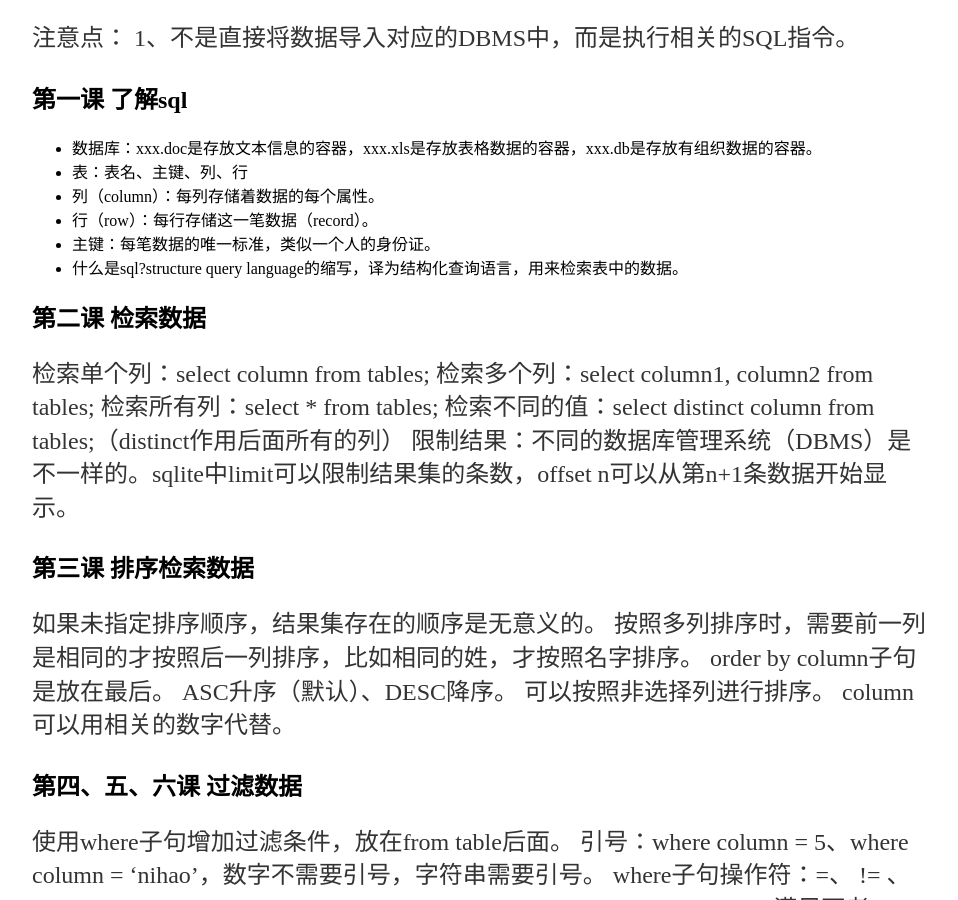
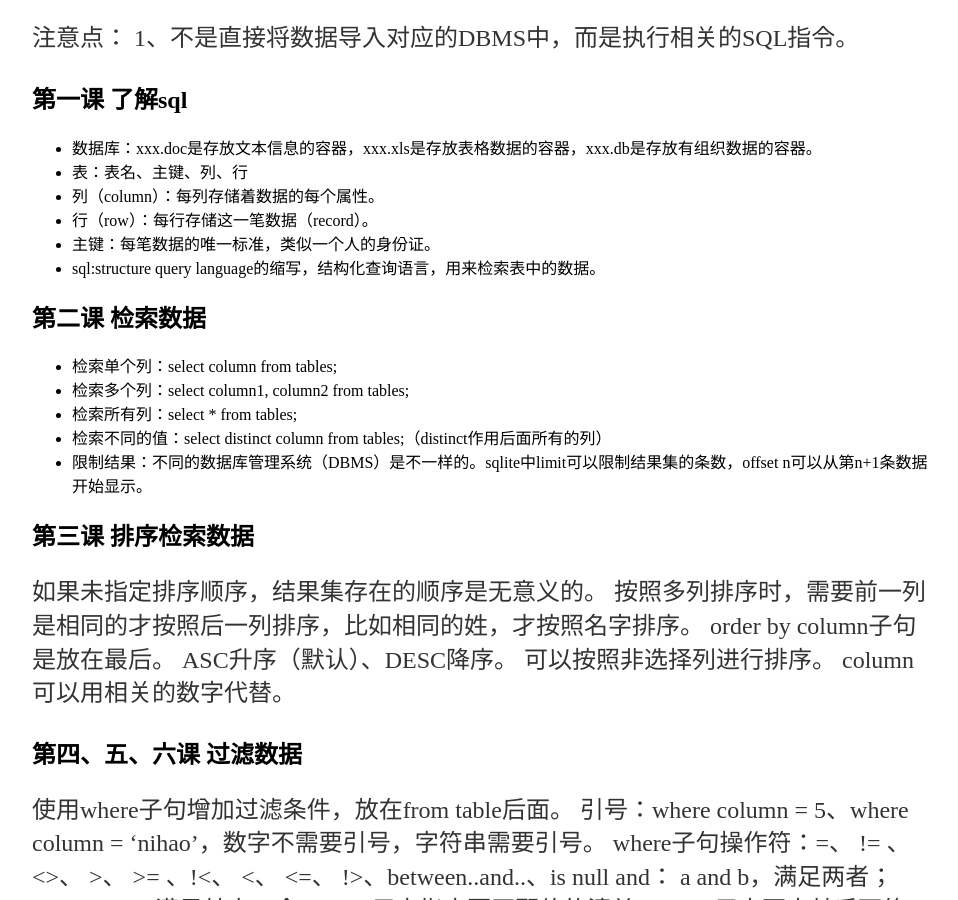
Before and after one commit to huangpuxiang/hpx.github.io, a Jekyll site: the page built from _posts/2017-11-01-SQL必知会总结.md, in a window 1280 px wide and 900 px high, scrolled down 339 px. Shown: the whole window, without its empty margins (160-1118 px from the left). Built offline with Jekyll 4.4.1, drawn with Linux system fonts in a browser that asks for light colours; our own code applies the rules of GitHub Pages for plain Markdown files.

Commit message:
Update 2017-11-01-SQL必知会总结.md

```diff
--- a/_posts/2017-11-01-SQL必知会总结.md
+++ b/_posts/2017-11-01-SQL必知会总结.md
@@ -11,14 +11,14 @@
 * 列（column）：每列存储着数据的每个属性。
 * 行（row）：每行存储这一笔数据（record）。
 * 主键：每笔数据的唯一标准，类似一个人的身份证。
-* 什么是sql?structure query language的缩写，译为结构化查询语言，用来检索表中的数据。
+* sql:structure query language的缩写，结构化查询语言，用来检索表中的数据。
 
 ## 第二课 检索数据
-检索单个列：select column from tables;
-检索多个列：select column1, column2 from tables;
-检索所有列：select * from tables;
-检索不同的值：select distinct column from tables;（distinct作用后面所有的列）
-限制结果：不同的数据库管理系统（DBMS）是不一样的。sqlite中limit可以限制结果集的条数，offset n可以从第n+1条数据开始显示。
++ 检索单个列：select column from tables;
++ 检索多个列：select column1, column2 from tables;
++ 检索所有列：select * from tables;
++ 检索不同的值：select distinct column from tables;（distinct作用后面所有的列）
++ 限制结果：不同的数据库管理系统（DBMS）是不一样的。sqlite中limit可以限制结果集的条数，offset n可以从第n+1条数据开始显示。
 
 ## 第三课 排序检索数据
 如果未指定排序顺序，结果集存在的顺序是无意义的。
```
